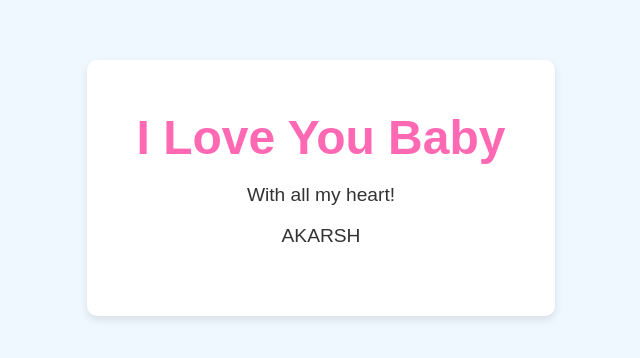
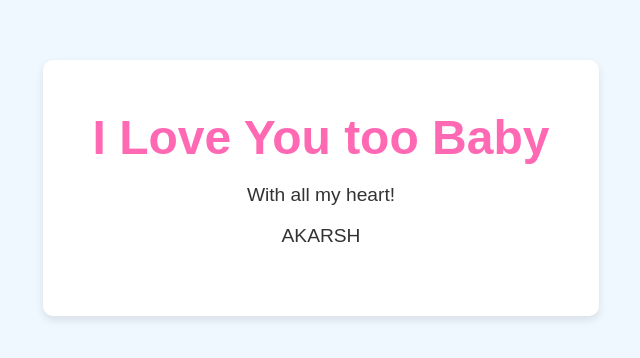
Before and after one commit to akarsh11111111/html, a plain HTML site: page index.html in a window 1280 px wide. Shown: the part 212-570 px from the top of the page, without its empty margins (319-959 px from the left). Drawn offline with Linux system fonts and the light colour scheme.

Commit message:
Update index.html

```diff
--- a/index.html
+++ b/index.html
@@ -34,7 +34,7 @@
 </head>
 <body>
     <div class="container">
-        <h1>I Love You Baby</h1>
+        <h1>I Love You too Baby</h1>
         <p>With all my heart!</p>
         <p> AKARSH
         </p>
```
